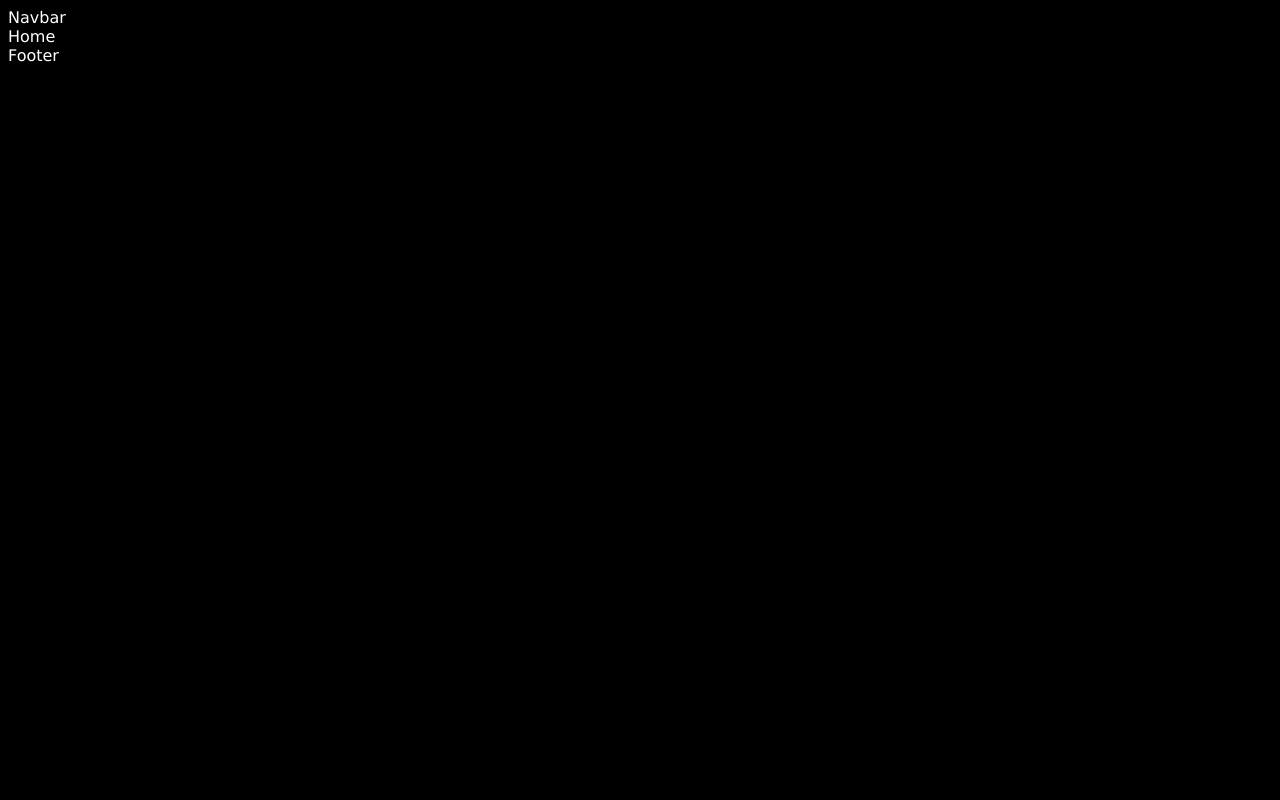
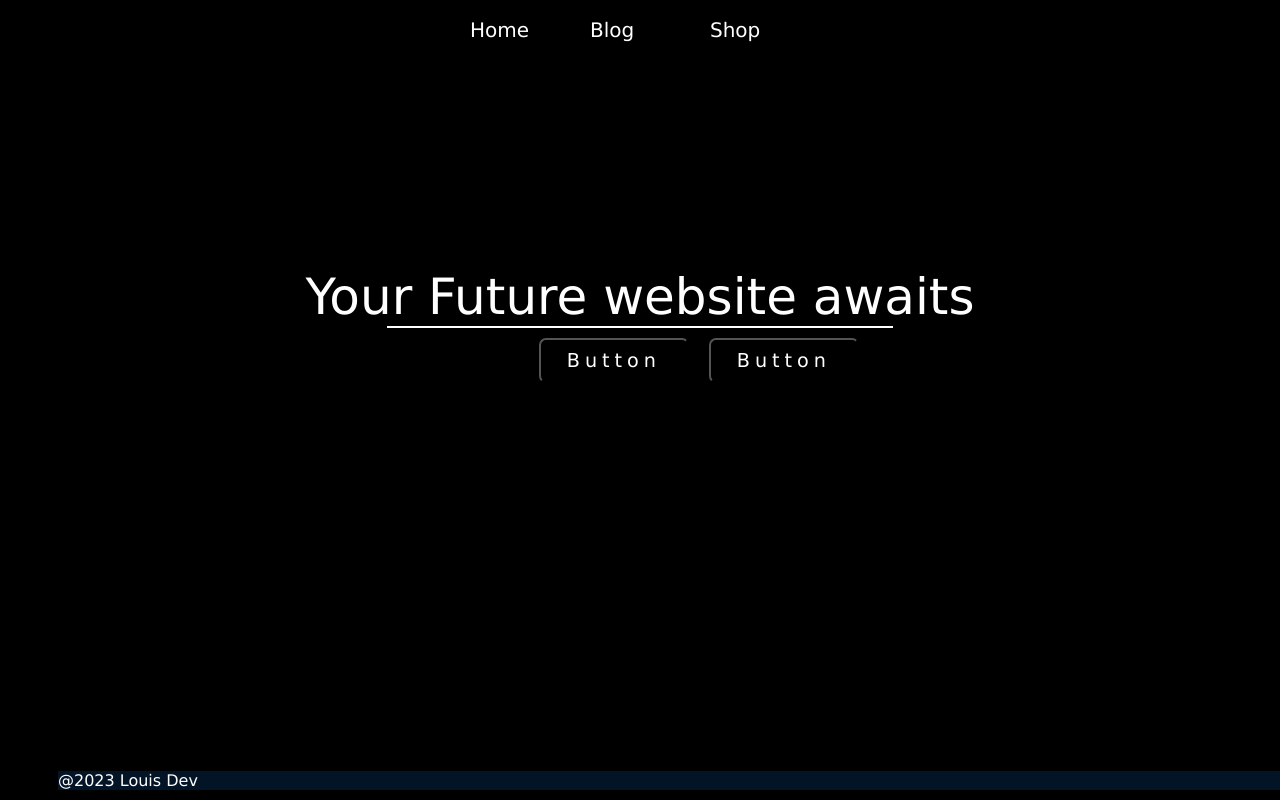
Before and after one commit to LouisWackenier/client-example, a React (Vite) app: page / in a window 1280 px wide. Built offline with nearby package versions, Linux system fonts and the light colour scheme.

Commit message:
Worked on the rest only need to fix the footer background and the image and then we are as good as done

```diff
--- a/src/App.jsx
+++ b/src/App.jsx
@@ -1,6 +1,3 @@
-//REACT
-import React from 'react';
-
 //COMPONENTS
 import Navbar from './Components/Navbar';
 import Footer from './Components/Footer';
--- a/src/Components/Footer.jsx
+++ b/src/Components/Footer.jsx
@@ -1,8 +1,18 @@
-import React from 'react'
+//STYLED COMPONENTS
+import styled from 'styled-components';
+
+const FooterContainer = styled.div`
+        bottom: 0;
+        position: absolute;
+        margin-bottom: 10px;
+        margin-left: 50px;
+        background-color: #041427;
+        width: 97%;
+`;
 
 const Footer = () => {
   return (
-    <div>Footer</div>
+    <FooterContainer>@2023 Louis Dev</FooterContainer>
   )
 }
 
--- a/src/Components/Navbar.jsx
+++ b/src/Components/Navbar.jsx
@@ -1,8 +1,32 @@
-import React from 'react'
+//STYLED COMPONENTS
+import styled from 'styled-components';
+
+const NavbarContainer = styled.div`
+     display: flex;
+     align-items: center;
+     justify-content: center;
+`;
+
+const NavbarButton = styled.div`
+        margin: 10px;
+        height: 50px;
+        width: 100px;
+        font-size: 20px;
+        cursor: pointer;
+
+        &:hover {
+       text-decoration: underline;
+       color: white;
+  }
+`;
 
 const Navbar = () => {
   return (
-    <div>Navbar</div>
+    <NavbarContainer>
+             <NavbarButton>Home</NavbarButton>
+             <NavbarButton>Blog</NavbarButton>
+             <NavbarButton>Shop</NavbarButton>
+    </NavbarContainer>
   )
 }
 
--- a/src/Pages/Home.jsx
+++ b/src/Pages/Home.jsx
@@ -1,13 +1,61 @@
-import React from 'react'
+//STYLED COMPONENTS
 import  styled  from 'styled-components';
 
 const Section = styled.div`
     height: 100%;
 `;
 
+const Title = styled.div`
+     font-size: 50px;
+     margin-top: 15%;
+     justify-content: center;
+     align-items: center;
+     display: flex;
+`;
+
+const BreakLine = styled.div`
+      margin-left: 30%;
+      width: 40%;
+      height: 2px; /* Set the height of the separate line */
+      background-color: rgb(255, 255, 255); /* Color of the separate line */
+      z-index: 1;
+`;
+
+const HomeButtonRight = styled.button`
+      justify-content: center;
+      align-items: center;
+      margin: 10px;
+      margin-left: 42%;
+      border-radius: 7px;
+      letter-spacing: 5px;
+      cursor: pointer;
+
+      font-size: larger;
+      height: 45px;
+      width: 150px;
+`;
+
+const HomeButtonLeft = styled.button`
+      justify-content: center;
+      align-items: center;
+      margin: 10px;
+      border-radius: 7px;
+      letter-spacing: 5px;
+      cursor: pointer;
+
+      font-size: larger;
+      height: 45px;
+      width: 150px;
+`;
+
 const Home = () => {
   return (
-    <Section>Home</Section>
+    <Section>
+        <Title>Your Future website awaits</Title>
+        <BreakLine />
+        <HomeButtonRight>Button</HomeButtonRight>
+        <HomeButtonLeft>Button</HomeButtonLeft>
+    </Section>
   )
 }
 
```
